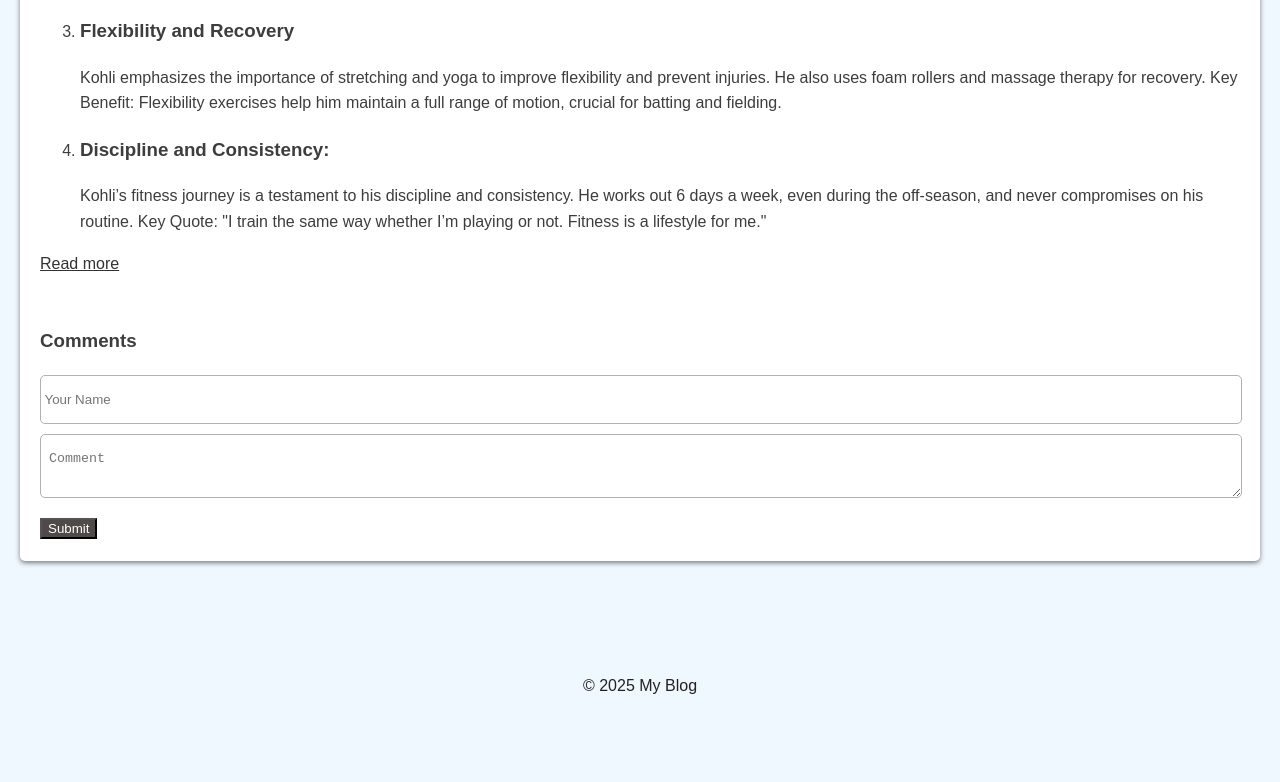
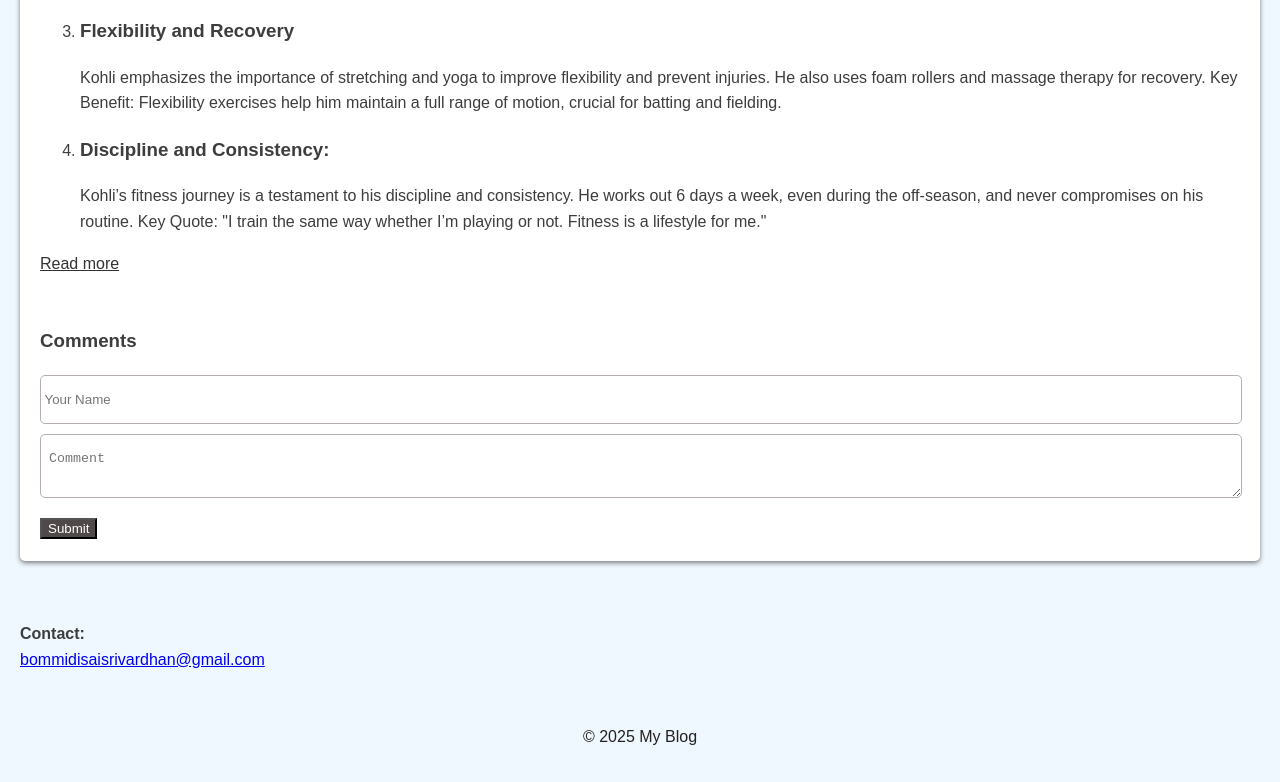
Before and after one commit to saisrivardhanbommidi/Blog-Website, a plain HTML site: page index.html in a window 1280 px wide. Shown: the part 3899-4681 px from the top of the page. Before the commit the page ends 4630 px from the top, so only its background shows below. Drawn offline with Linux system fonts and the light colour scheme.

Commit message:
index.html

```diff
--- a/index.html
+++ b/index.html
@@ -216,6 +216,8 @@
                     </form>
                 </section>
             </article>
+            <section class="contact"><b>Contact:</b></section>
+            <a href="mailto:bommidisaisrivardhan@gmail.com">bommidisaisrivardhan@gmail.com</a>
         </main>
         <footer>
             <p>&copy; 2025 My Blog</p>
```
